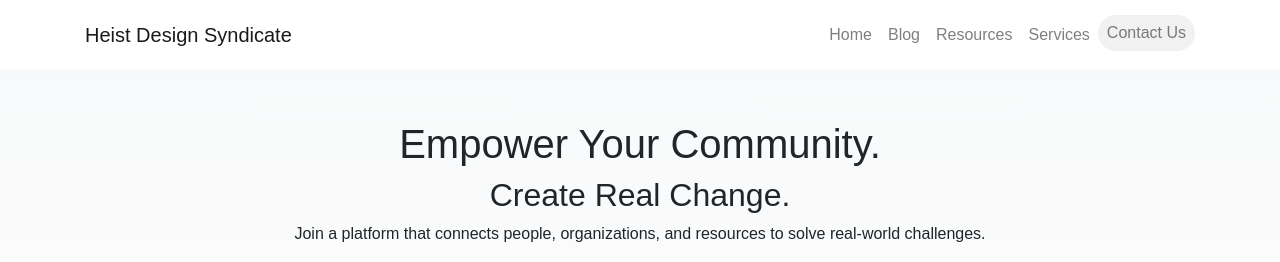
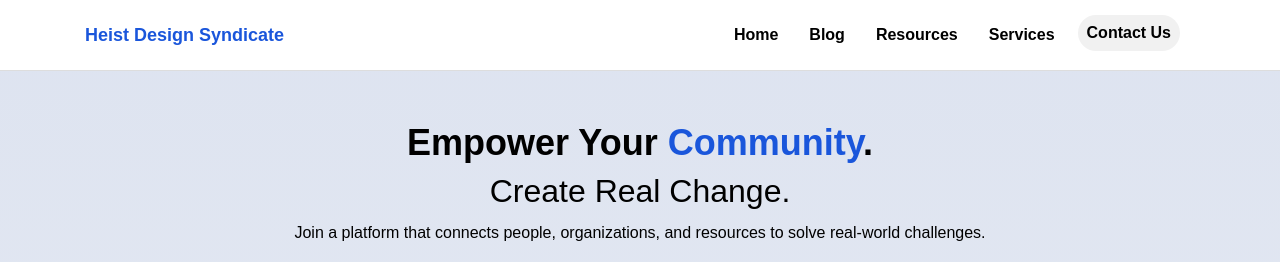
Before and after one commit to KaceyStarr/Hackaton2025, a Flask app: page / in a window 1280 px wide. Shown: the top 262 px of the page. Run offline with Flask 3, Linux system fonts and the light colour scheme; some libraries are stand-ins or nearby versions.

Commit message:
Changed CSS and HTML

```diff
--- a/static/index.css
+++ b/static/index.css
@@ -1,25 +1,66 @@
+/* General Page Styling */
 body {
     font-family: Arial, sans-serif;
     margin: 0;
     padding: 0;
     overflow-x: hidden;
+    background: linear-gradient(to bottom, #dde3f0, #eef1f5); /* Matching background */
 }
 
+/* Navbar Styling */
 .navbar {
     background: white;
     padding: 15px 0;
+    border-bottom: 1px solid #ddd;
+}
+
+.navbar-brand {
+    font-weight: bold;
+    font-size: 18px;
+    color: #1a56db !important; /* Blue link */
+    text-decoration: none;
+}
+
+.navbar-nav .nav-item {
+    margin-right: 15px;
+}
+
+.navbar-nav .nav-link {
+    font-size: 16px;
+    font-weight: bold;
+    color: black !important;
+}
+
+.navbar-nav .nav-link:hover {
+    text-decoration: underline;
 }
 
 .contact-btn {
     background: #f1f1f1;
     border-radius: 20px;
     padding: 5px 15px;
+    font-weight: bold;
 }
 
+/* Hero Section */
 .hero {
     text-align: center;
     padding: 50px 20px;
-    background: linear-gradient(to bottom, #f8f9fa, white);
+    color: black;
+}
+
+.hero h1 {
+    font-size: 36px;
+    font-weight: bold;
+}
+
+.hero .highlight {
+    color: #1a56db; /* Blue text */
+}
+
+.hero p {
+    font-size: 16px;
+    margin-top: 10px;
 }
 
 .video-container {
@@ -27,6 +68,7 @@ body {
     max-width: 560px;
 }
 
+/* Help Section */
 .help-section {
     padding: 50px 20px;
     background: linear-gradient(to bottom, white, #eef1f5);
@@ -36,6 +78,7 @@ body {
     font-size: 32px;
     font-weight: bold;
     margin-bottom: 30px;
+    text-align: center;
 }
 
 .help-section .row {
@@ -45,7 +88,7 @@ body {
 }
 
 .help-section h3 {
-    font-size: 24px;
+    font-size: 22px;
     font-weight: bold;
     margin-bottom: 10px;
 }
@@ -60,3 +103,13 @@ body {
     line-height: 1.6;
     margin-bottom: 10px;
 }
+
+/* Responsive */
+@media (max-width: 768px) {
+    .navbar-nav {
+        text-align: center;
+    }
+    .help-section .row {
+        flex-direction: column;
+    }
+}
```
